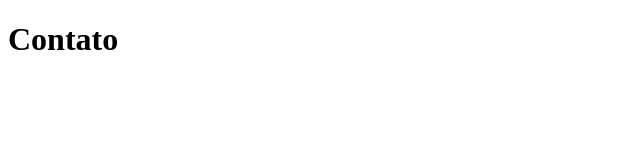
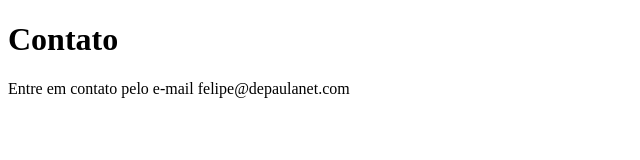
Before and after one commit to phellipsdevops/sistema-de-cadastro, a plain HTML site: page contato.html in a window 1280 px wide. Shown: the whole page, without its empty margins (0-640 px from the left). Drawn offline with Linux system fonts and the light colour scheme.

Commit message:
adicionando o email de contato

```diff
--- a/contato.html
+++ b/contato.html
@@ -7,5 +7,6 @@
 </head>
 <body>
     <h1>Contato</h1>
+    <p>Entre em contato pelo e-mail felipe@depaulanet.com</p>
 </body>
 </html>
```
